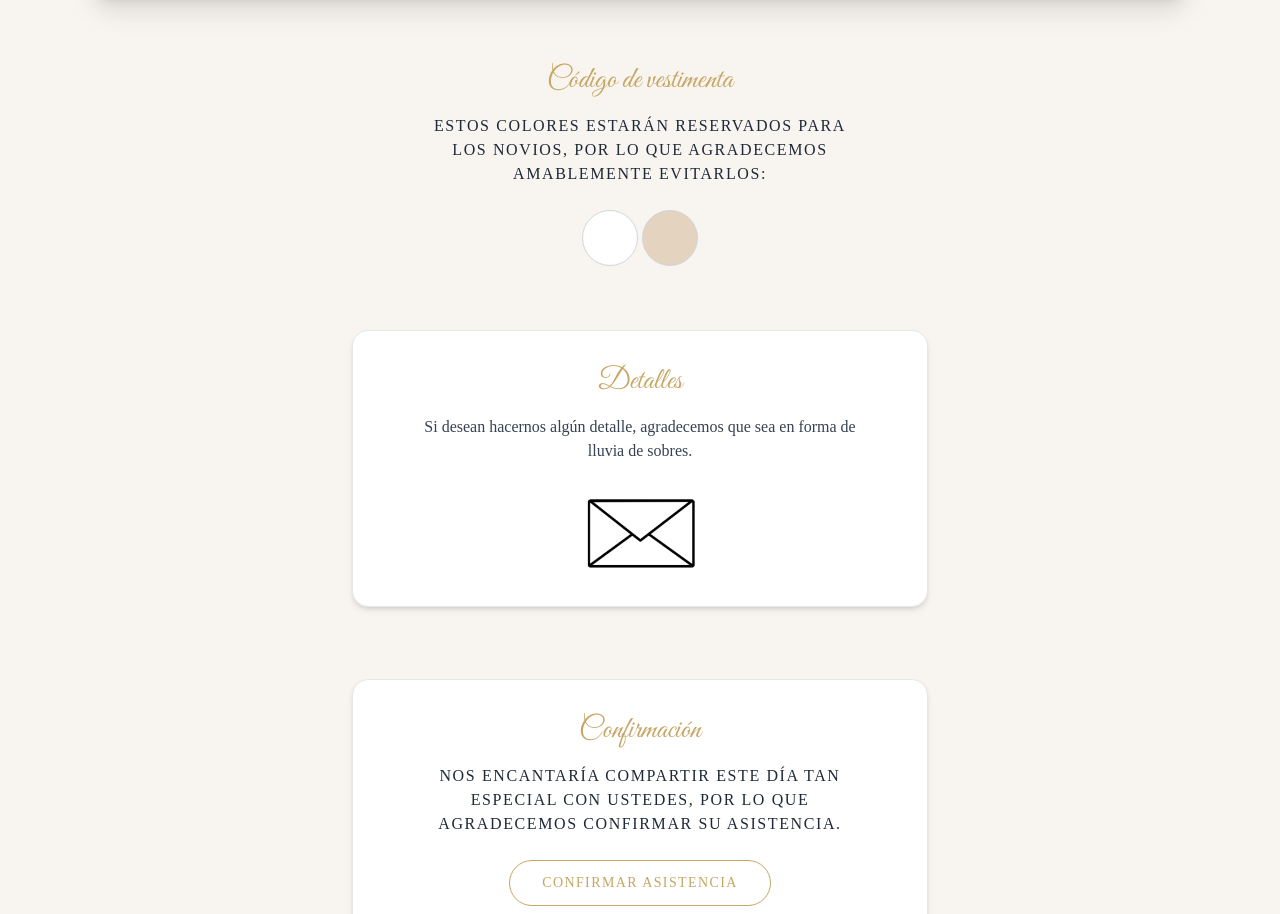
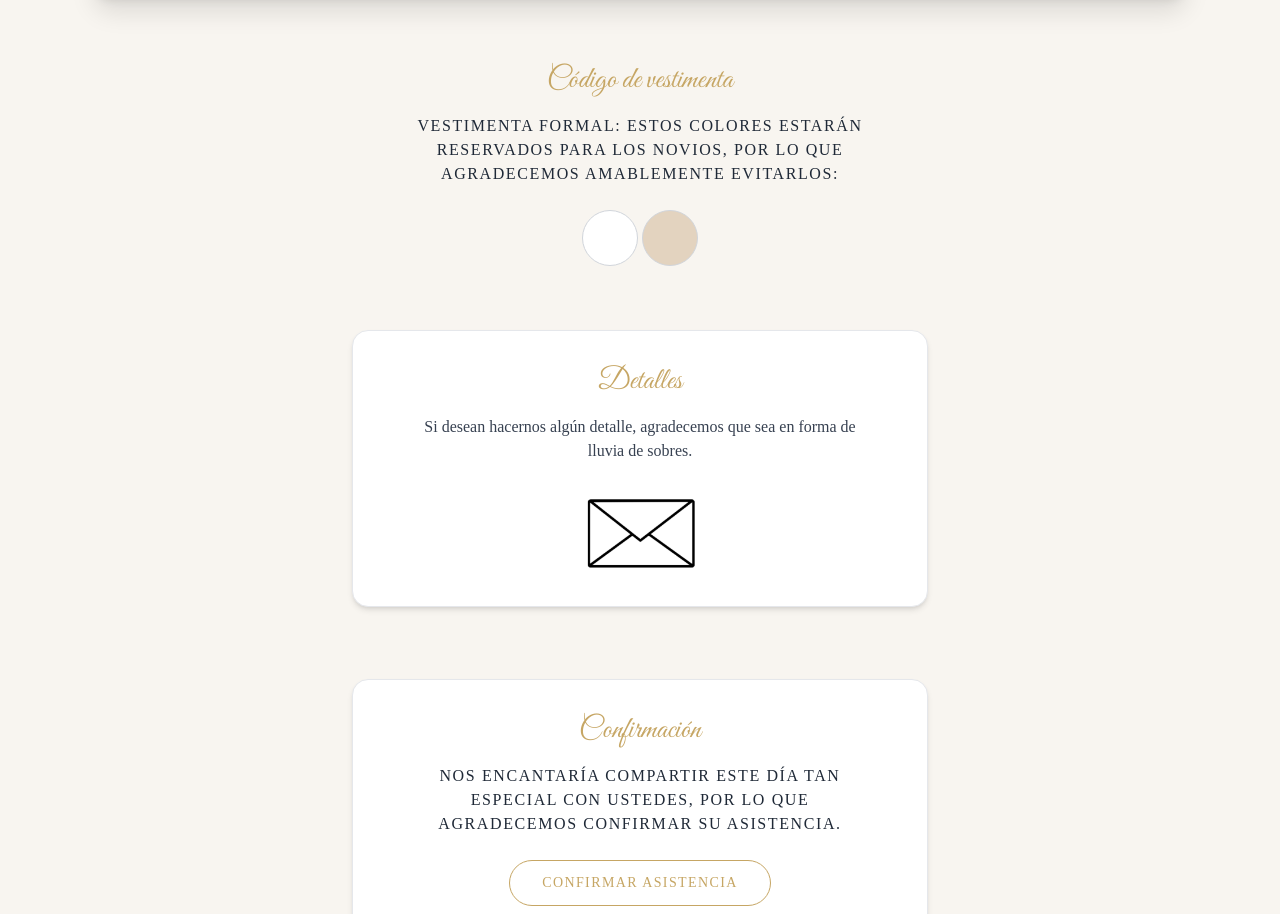
Before and after one commit to Susanabt1001419/Invitacion---Boda, a Next.js app: page / in a window 1280 px wide. Shown: the part 4406-5320 px from the top of the page. Built offline with nearby package versions, Linux system fonts and the light colour scheme.

Commit message:
Update index.js

```diff
--- a/pages/index.js
+++ b/pages/index.js
@@ -346,7 +346,7 @@ export default function Home() {
           leading-relaxed
           mb-6
         ">
-          Estos colores estarán reservados para los novios,
+          Vestimenta formal: estos colores estarán reservados para los novios,
           por lo que agradecemos amablemente evitarlos:
         </p>
 
```
